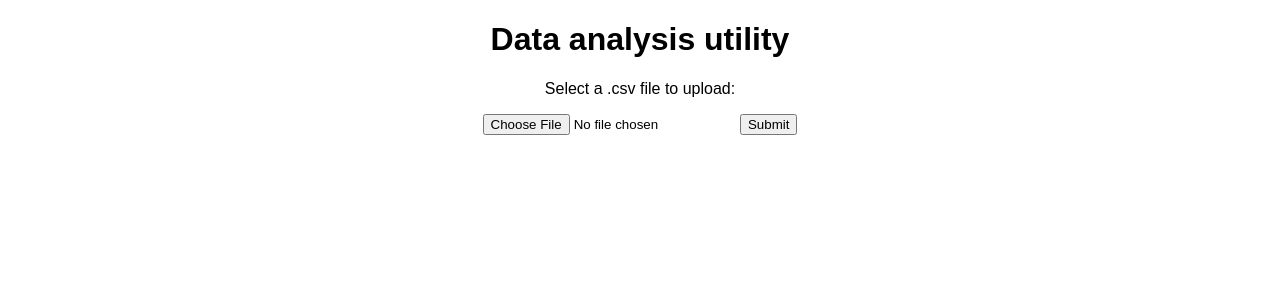
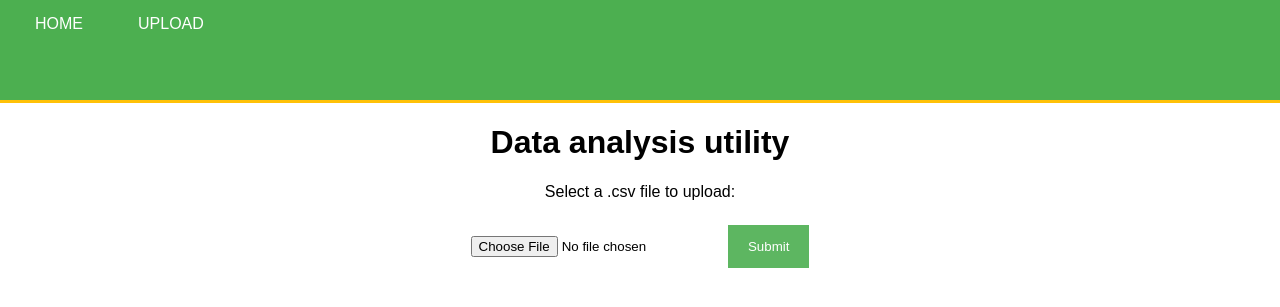
Before and after one commit to m-a-r-i-o/torreglia, a Flask app: page / in a window 1280 px wide. Shown: the top 307 px of the page. Run offline with Flask 3, Linux system fonts and the light colour scheme.

Commit message:
improved appearance

```diff
--- a/generate_loading_gif.py
+++ b/generate_loading_gif.py
@@ -25,7 +25,7 @@
 filenames = []
 
 # Generate GIF
-for i in range(8):  # Adjust range for more iterations
+for i in range(4):  # Adjust range for more iterations
     plt.clf()
     data = sierpinski(data, i, 4)
     for points in data:
--- a/static/css/styles.css
+++ b/static/css/styles.css
@@ -157,3 +157,57 @@
 .table-no-fancy th {
     background-color: white !important;
 }
+
+input[type="submit"] {
+    background-color: #4CAF50;
+    color: white;
+    padding: 14px 20px;
+    margin: 8px 0;
+    border: none;
+    cursor: pointer;
+    opacity: 0.9;
+    transition: 0.3s;
+}
+
+input[type="file"]:hover {
+    opacity: 1;
+}
+
+input[type="file"]:active {
+    box-shadow: 0 5px #666;
+    transform: translateY(4px);
+}
+
+input[type="submit"]:hover {
+    opacity: 1;
+}
+
+input[type="submit"]:active {
+    box-shadow: 0 5px #666;
+    transform: translateY(4px);
+}
+
+/* This will style the header */
+header {
+  background-color: #4CAF50;
+  color: white;
+  padding: 15px;
+}
+
+/* This will style the navigation bar */
+nav ul {
+  list-style-type: none;
+  padding: 0;
+}
+
+/* This will style the individual items in the navigation bar */
+nav ul li {
+  display: inline-block;
+  margin-right: 15px;
+}
+
+/* This will style the links in the navigation bar */
+nav ul li a {
+  color: white;
+  text-decoration: none;
+}
--- a/templates/upload.html
+++ b/templates/upload.html
@@ -9,6 +9,15 @@
     <link rel="stylesheet" href="{{ url_for('static', filename='css/styles.css') }}">
 </head>
 <body>
+<header>
+  <nav>
+    <ul>
+      <li><a href="/">Home</a></li>
+      <li><a href="/">Upload</a></li>
+      <!-- Add more navigation links here -->
+    </ul>
+  </nav>
+</header>
 	<h1> Data analysis utility </h1>
 	<p> Select a .csv file to upload:</p>
 	<p></p>
```
Also changed, not shown: templates/report.html (+9 -0 lines).
